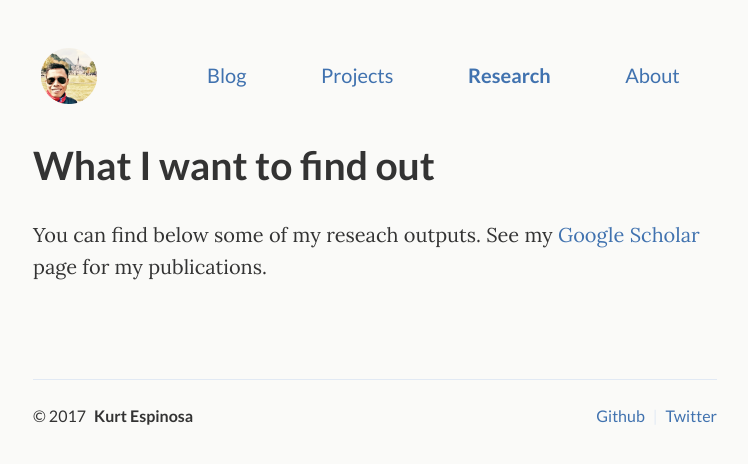
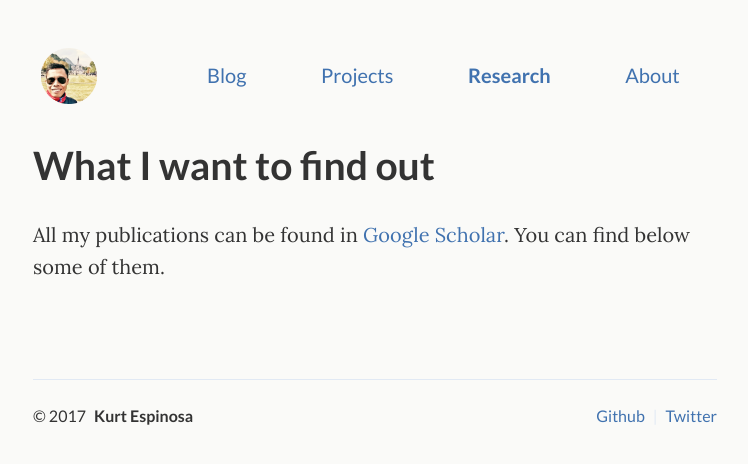
Before and after one commit to kurtespinosa/kurtespinosa.github.io, a Jekyll site: the page built from _pages/research.html, in a window 1280 px wide. Shown: the top 464 px of the page, without its empty margins (265-1013 px from the left). Built offline with Jekyll 4.4.1, drawn with Linux system fonts in a browser that asks for light colours.

Commit message:
research

```diff
--- a/_pages/projects.html
+++ b/_pages/projects.html
@@ -6,7 +6,7 @@ desc: Side projects are fun.
 permalink: /projects/
 ---
 
-<p>These are some of the fun projects I did. All my projects are in <a href="https://github.com/kurtespinosa?tab=repositories">Github.<a/></p>
+<p>All my projects are in <a href="https://github.com/kurtespinosa?tab=repositories">Github<a/>. These are some of them. </p>
 
 <div class="projects">
   <!--
--- a/_pages/research.html
+++ b/_pages/research.html
@@ -6,7 +6,7 @@ desc: Happy users, happy clients.
 permalink: /research/
 ---
 
-<p>You can find below some of my reseach outputs. See my <a href="https://scholar.google.com/citations?hl=en&user=A2ykvNwAAAAJ&view_op=list_works&sortby=pubdate">Google Scholar<a/> page for my publications.</p>
+<p>All my publications can be found in <a href="https://scholar.google.com/citations?hl=en&user=A2ykvNwAAAAJ&view_op=list_works&sortby=pubdate">Google Scholar<a/>. You can find below some of them.</p>
 
 <div class="projects">
   <div class="grid no-gutters">
```
Also changed, not shown: 2 other files.
